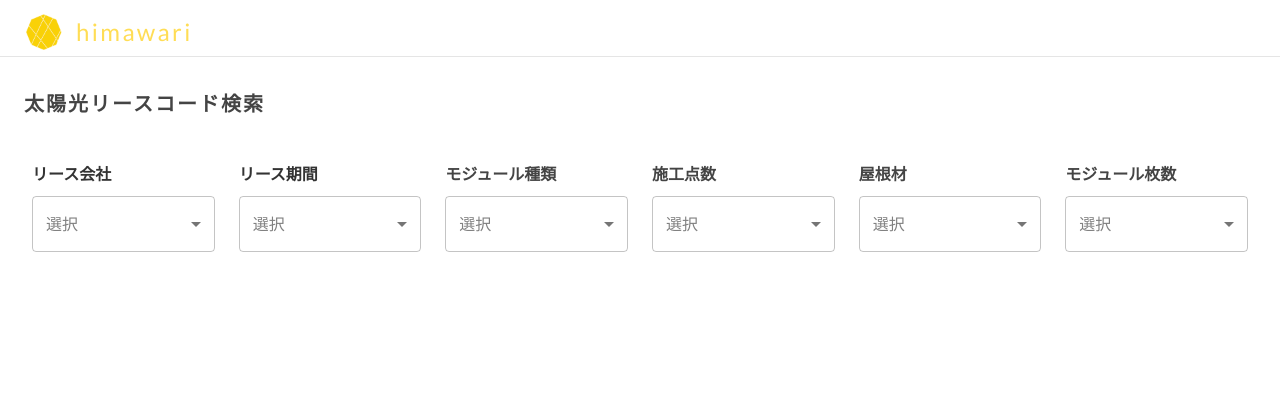
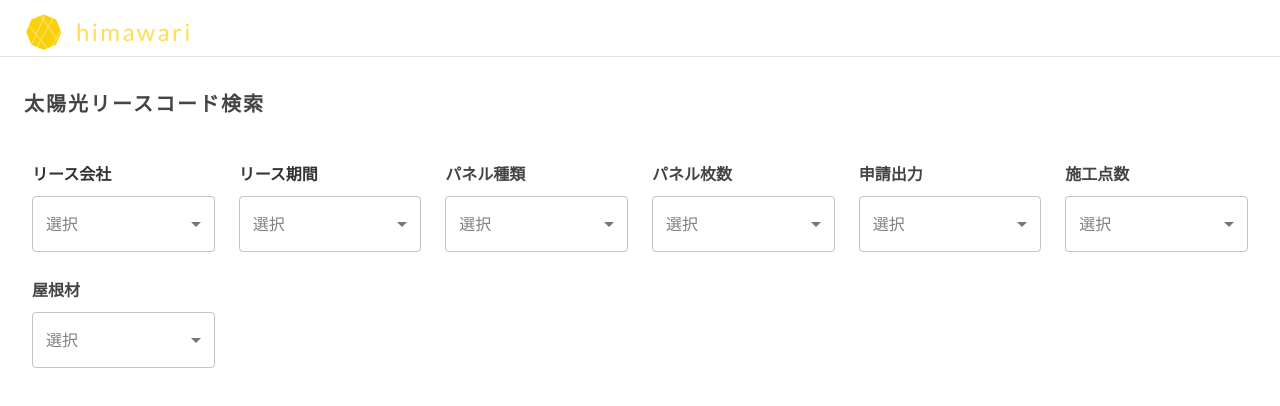
Before and after one commit to komeponpon/himawari-frontend, a React (Create React App) app: page /solar-system-search in a window 1280 px wide. Shown: the top 406 px of the page. Built offline with nearby package versions, Linux system fonts and the light colour scheme.

Commit message:
ドロップダウン調整

```diff
--- a/package.json
+++ b/package.json
@@ -5,6 +5,7 @@
   "dependencies": {
     "@emotion/react": "^11.13.3",
     "@emotion/styled": "^11.13.0",
+    "@mui/icons-material": "^6.1.6",
     "@mui/material": "^6.1.2",
     "@testing-library/jest-dom": "^5.17.0",
     "@testing-library/react": "^13.4.0",
@@ -13,6 +14,7 @@
     "@types/node": "^16.18.113",
     "@types/react": "^18.3.11",
     "@types/react-dom": "^18.3.0",
+    "@types/react-router-dom": "^5.3.3",
     "react": "^18.3.1",
     "react-dom": "^18.3.1",
     "react-query": "^3.39.3",
--- a/src/components/BasicSelect.tsx
+++ b/src/components/BasicSelect.tsx
@@ -1,8 +1,9 @@
 import Box from '@mui/material/Box';
-import InputLabel from '@mui/material/InputLabel';
 import MenuItem from '@mui/material/MenuItem';
 import FormControl from '@mui/material/FormControl';
 import Select, { SelectChangeEvent } from '@mui/material/Select';
+import ClearIcon from '@mui/icons-material/Clear';
+import { IconButton } from '@mui/material';
 
 interface BasicSelectProps {
   options: { value: string | number; label: string }[];
@@ -13,6 +14,27 @@ interface BasicSelectProps {
 export default function BasicSelect({ options, onChange, value }: BasicSelectProps) {
   const handleChange = (event: SelectChangeEvent) => {
     onChange(event.target.value as string);
+  };
+
+  const CustomEndAdornment = () => {
+    if (!value) return null;
+    return (
+      <IconButton
+        size="small"
+        sx={{
+          mr: 0.5,
+          position: 'absolute',
+          right: '24px',
+          zIndex: 1,
+        }}
+        onClick={(e) => {
+          e.stopPropagation();
+          onChange('');
+        }}
+      >
+        <ClearIcon fontSize="small" />
+      </IconButton>
+    );
   };
 
   return (
@@ -41,6 +63,7 @@ export default function BasicSelect({ options, onChange, value }: BasicSelectPro
               },
             },
           }}
+          endAdornment={<CustomEndAdornment />}
         >
           <MenuItem value="">
             <span>指定なし</span>
--- a/src/components/SolarSearchField.tsx
+++ b/src/components/SolarSearchField.tsx
@@ -10,7 +10,7 @@ export default function SolarSearchField() {
   const [roofMaterial, setRoofMaterial] = useState<string>(""); //屋根材
   const [installationPoints, setInstallationPoints] = useState<string>(""); //施工
   const [totalModuleOutput, setTotalModuleOutput] = useState<number>(0); //モジュール合計出力
-  const [applicationPowerOutput, setApplicationPowerOutput] = useState<number>(0); //申請出力
+  const [applicationPowerOutput, setApplicationPowerOutput] = useState<string>(""); //申請出力
   const [monthlyLeaseFee, setMonthlyLeaseFee] = useState<number>(0); //月リース料
   const [totalLeaseAmount, setTotalLeaseAmount] = useState<number>(0); //総リース料
 
@@ -38,6 +38,14 @@ export default function SolarSearchField() {
     value: num.toString(),
     label: `${num}枚`
   }));
+  const applicationPowerOutputOptions = [
+    { value: "3.2", label: "3.2kW" },
+    { value: "3.6", label: "3.6kW" },
+    { value: "4.0", label: "4.0kW" },
+    { value: "5.9", label: "5.9kW" },
+    { value: "8.0", label: "8.0kW" },
+    { value: "9.9", label: "9.9kW" }
+  ];
 
   return (
     <Box sx={{ flexGrow: 1, p: 3 }}>
@@ -85,12 +93,46 @@ export default function SolarSearchField() {
               color: '#444'
             }}
           >
-            モジュール種類
+            パネル種類
           </Typography>
           <BasicSelect
             options={moduleModelOptions}
             value={moduleModel}
             onChange={setModuleModel}
+          />
+        </Grid>
+        <Grid item xs={2}>
+          <Typography
+            variant="subtitle1"
+            sx={{
+              mb: 1,
+              fontWeight: 'bold',
+              color: '#444'
+            }}
+          >
+            パネル枚数
+          </Typography>
+          <BasicSelect
+            options={moduleCountOptions}
+            value={moduleCount}
+            onChange={setModuleCount}
+          />
+        </Grid>
+        <Grid item xs={2}>
+          <Typography
+            variant="subtitle1"
+            sx={{
+              mb: 1,
+              fontWeight: 'bold',
+              color: '#444'
+            }}
+          >
+            申請出力
+          </Typography>
+          <BasicSelect
+            options={applicationPowerOutputOptions}
+            value={applicationPowerOutput}
+            onChange={setApplicationPowerOutput}
           />
         </Grid>
         <Grid item xs={2}>
@@ -127,23 +169,6 @@ export default function SolarSearchField() {
             onChange={setRoofMaterial}
           />
         </Grid>
-        <Grid item xs={2}>
-          <Typography
-            variant="subtitle1"
-            sx={{
-              mb: 1,
-              fontWeight: 'bold',
-              color: '#444'
-            }}
-          >
-            モジュール枚数
-          </Typography>
-          <BasicSelect
-            options={moduleCountOptions}
-            value={moduleCount}
-            onChange={setModuleCount}
-          />
-        </Grid>
       </Grid>
     </Box>
   );
```
Also changed, not shown: src/components/BasicTextField.tsx (added, +45 -0 lines), 1 other file (tests, documents, lock files or other folders).
